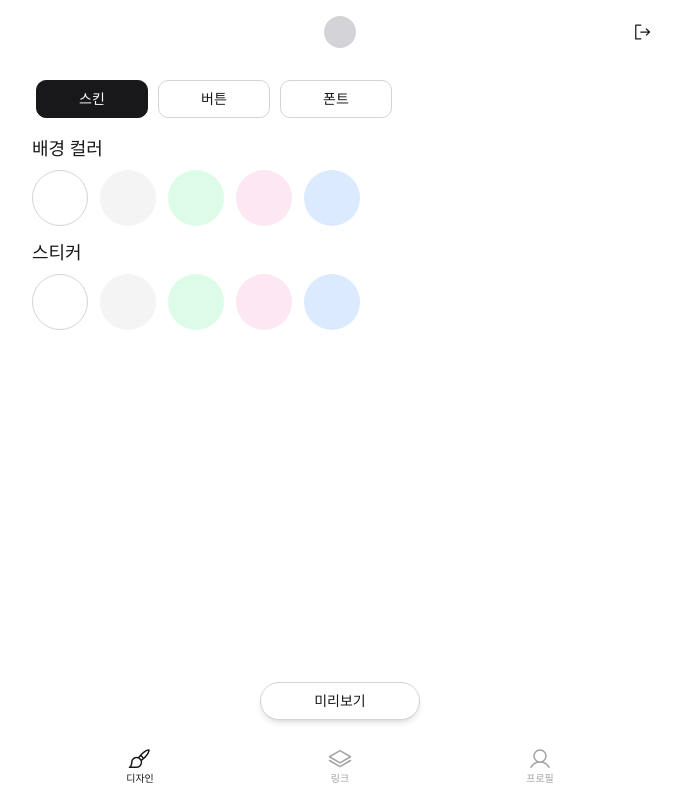
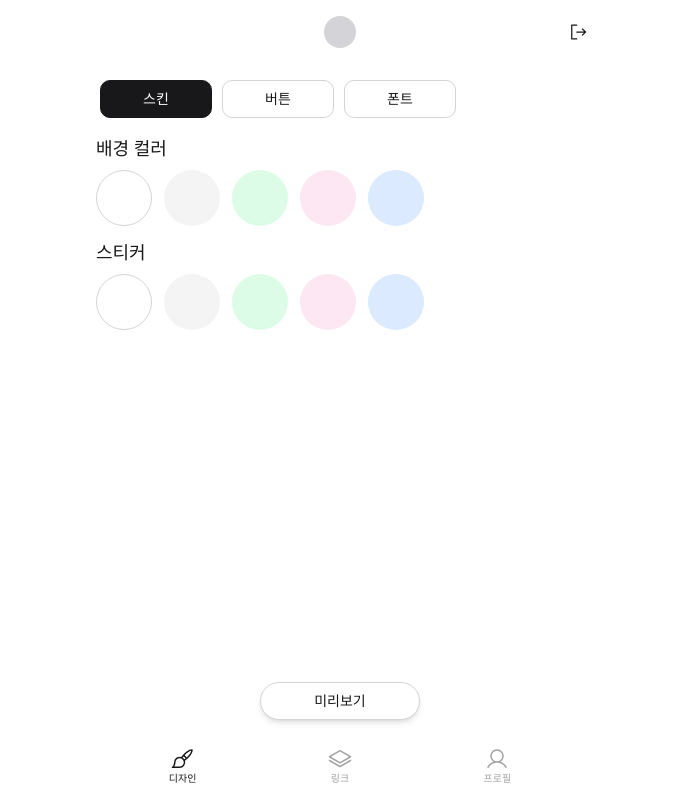
Before and after one commit to 2hundred2ne2/in_my_link, a Next.js app: page /design in a window 1280 px wide. Shown: the whole page, without its empty margins (300-981 px from the left). Built offline with nearby package versions, Linux system fonts and the light colour scheme.

Commit message:
ui: layout 조정

```diff
--- a/src/app/(auth)/design/page.tsx
+++ b/src/app/(auth)/design/page.tsx
@@ -27,7 +27,7 @@ export default function DesignPage() {
         </AppHeaderRight>
       </AppHeader>
 
-      <main className="min-h-dvh pt-16 pb-[68px]">
+      <main className="flex-1 pt-16 pb-[68px]">
         <h1 className="sr-only">디자인</h1>
         <Tabs defaultValue="스킨">
           <TabList className="px-4 my-4">
--- a/src/app/(auth)/links/page.tsx
+++ b/src/app/(auth)/links/page.tsx
@@ -46,7 +46,7 @@ export default function LinksPage() {
         </AppHeaderRight>
       </AppHeader>
 
-      <main className="min-h-dvh pt-16 pb-[68px]">
+      <main className="flex-1 pt-16 pb-[68px]">
         <div className="flex flex-col items-center pt-12 px-3">
           <div>
             {/* avatar */}
--- a/src/app/(auth)/profile/page.tsx
+++ b/src/app/(auth)/profile/page.tsx
@@ -25,7 +25,7 @@ export default function ProfilePage() {
         </AppHeaderRight>
       </AppHeader>
 
-      <main className="min-h-dvh pt-16 pb-[68px]">
+      <main className="flex-1 pt-16 pb-[68px]">
         <div className="flex flex-col items-center pt-12 px-3">
           <button className="relative">
             <span className="sr-only">프로필 변경</span>
--- a/src/app/layout.tsx
+++ b/src/app/layout.tsx
@@ -15,7 +15,9 @@ export default function RootLayout({
   return (
     <html lang="ko">
       <body>
-        <div className="mx-auto max-w-screen-sm min-h-dvh">{children}</div>
+        <div className="relative flex min-h-screen w-full max-w-lg mx-auto flex-col overflow-x-hidden">
+          {children}
+        </div>
       </body>
     </html>
   );
--- a/src/components/mobile-navigation.tsx
+++ b/src/components/mobile-navigation.tsx
@@ -32,7 +32,7 @@ export function MobileNavigation() {
   const path = usePathname();
 
   return (
-    <nav className="fixed bottom-0 left-0 right-0 mx-auto max-w-screen-sm bg-background z-10">
+    <nav className="fixed bottom-0 left-0 right-0 mx-auto max-w-lg bg-background z-10">
       <h1 className="sr-only">모바일 네비게이션</h1>
       <ul className="flex justify-around items-center px-5 h-[68px]">
         {links.map((link) => (
--- a/src/components/ui/app-header.tsx
+++ b/src/components/ui/app-header.tsx
@@ -25,7 +25,7 @@ export function AppHeader({ children, className }: AppHeaderProps) {
   return (
     <header
       className={cn(
-        "fixed top-0 bg-background grid grid-cols-[1fr_minmax(auto,65%)_1fr] h-16 w-full px-3 max-w-screen-sm",
+        "fixed top-0 bg-background grid grid-cols-[1fr_minmax(auto,65%)_1fr] h-16 w-full px-3 max-w-lg",
         className,
       )}
     >
```
